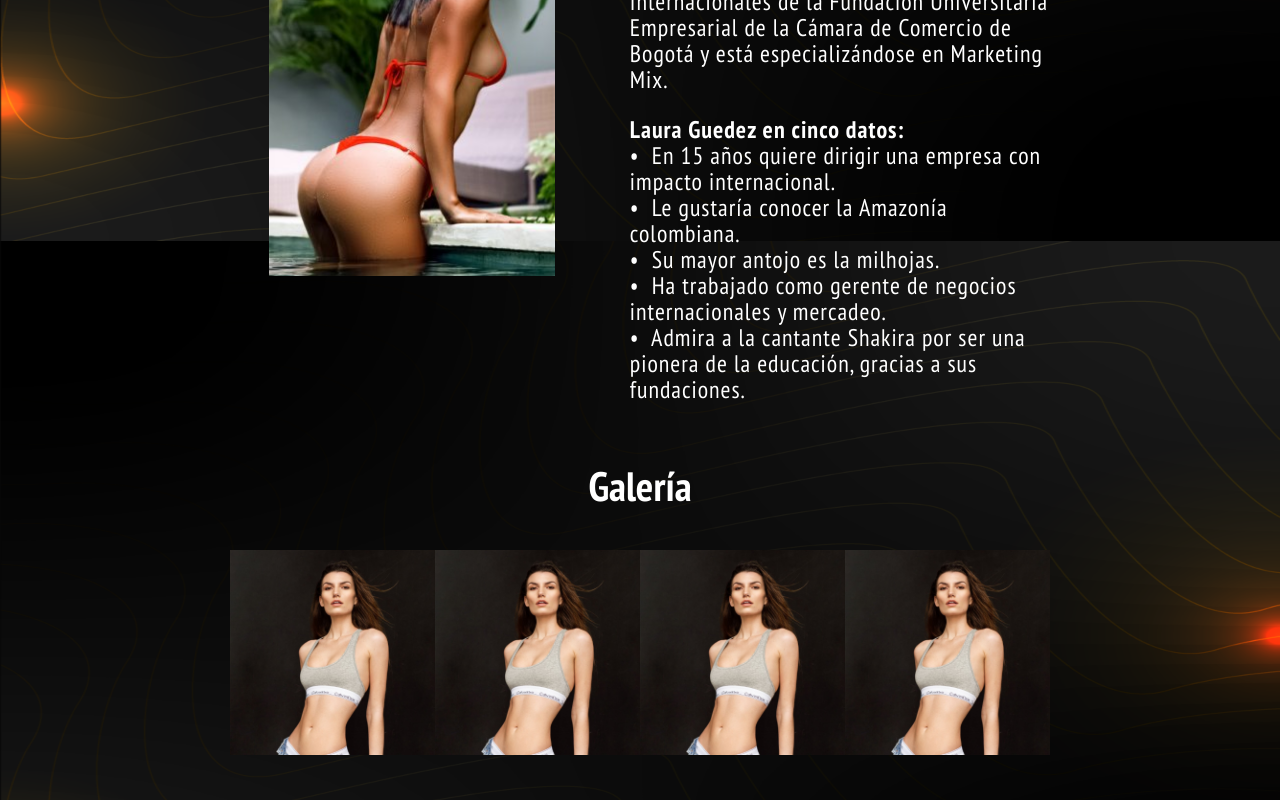
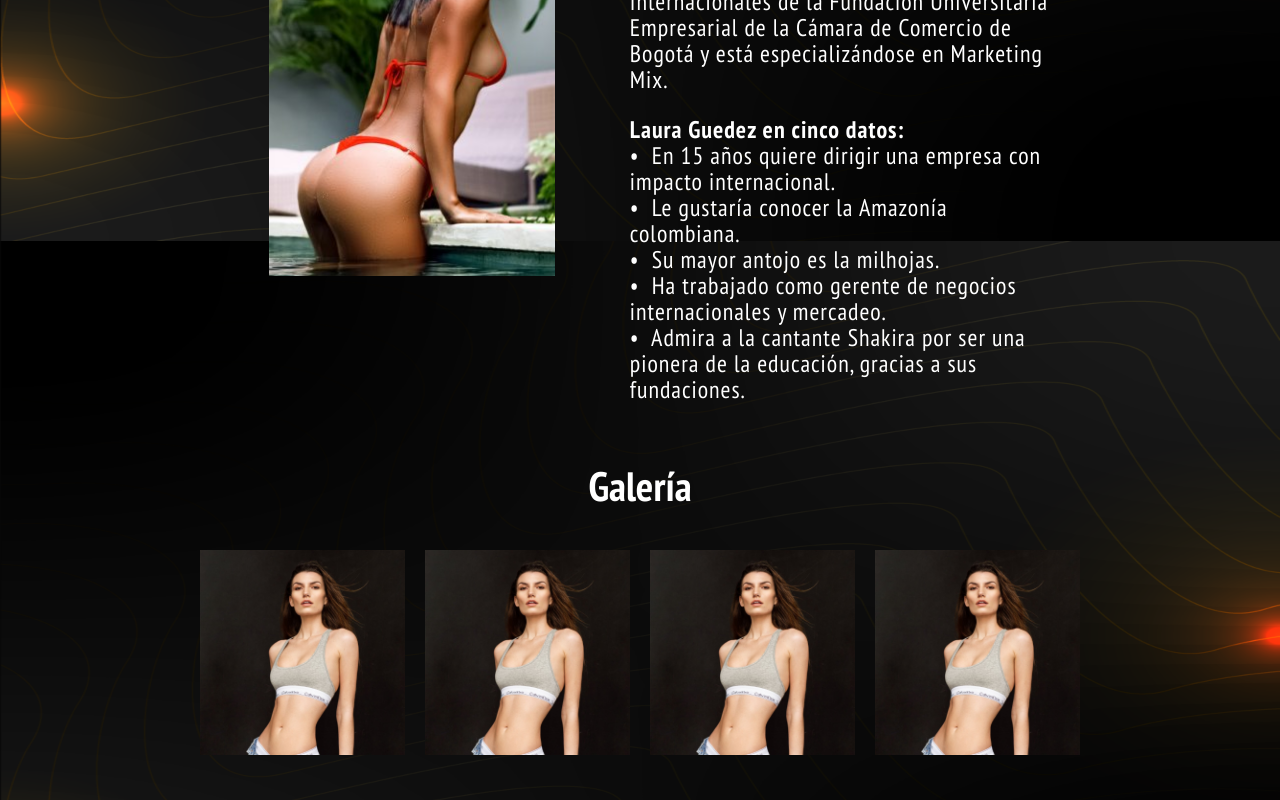
Before and after one commit to johnsi15/chica-qhubo, a Next.js app: page /chicaqhubo/laura-guedez in a window 1280 px wide. Shown: the part 559-1359 px from the top of the page. Built offline with nearby package versions, Linux system fonts and the light colour scheme; no server answers.

Commit message:
Agregando estilos a la galería

```diff
--- a/styles/Perfil.module.css
+++ b/styles/Perfil.module.css
@@ -88,6 +88,7 @@
 .content_galery{
   display: flex;
   margin-left: 10%;
+  column-gap: 20px;
   justify-content: center;
   width: 80%;
 }
```
